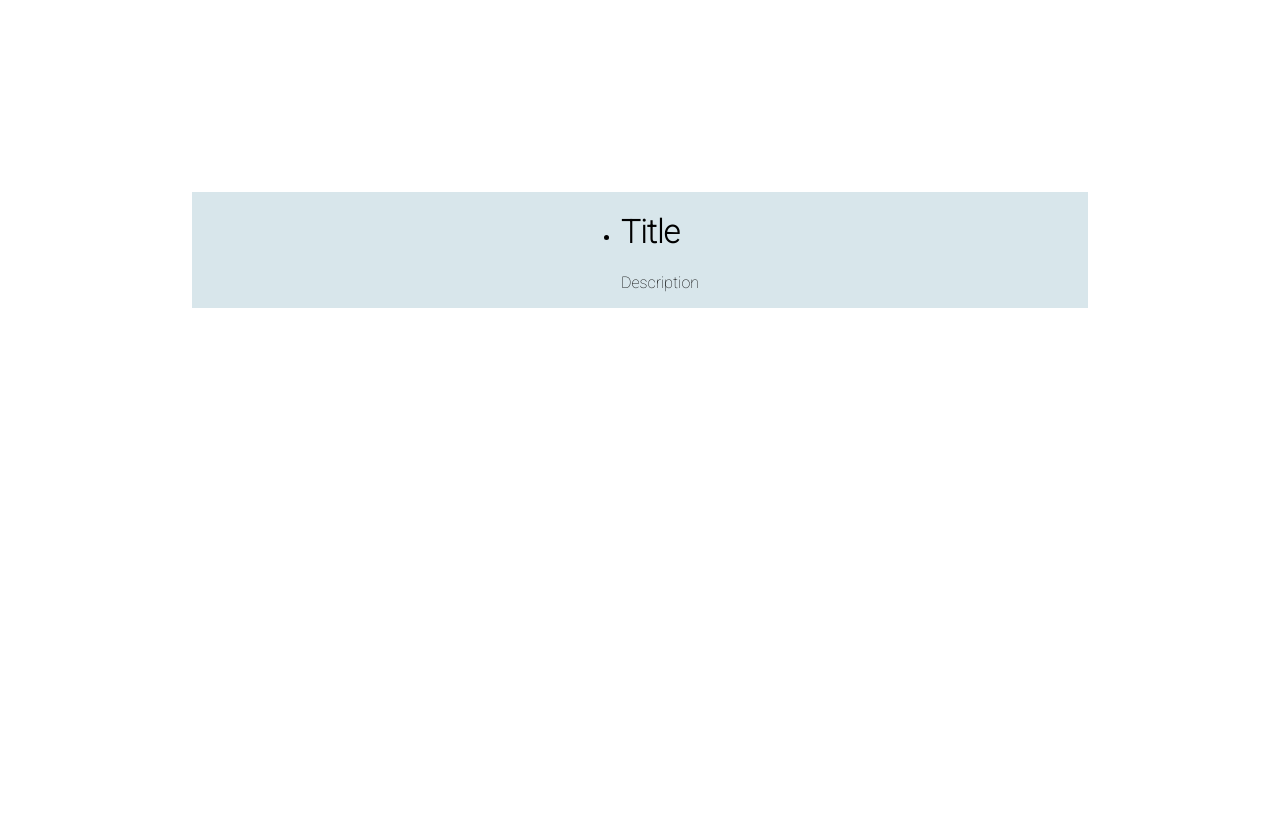
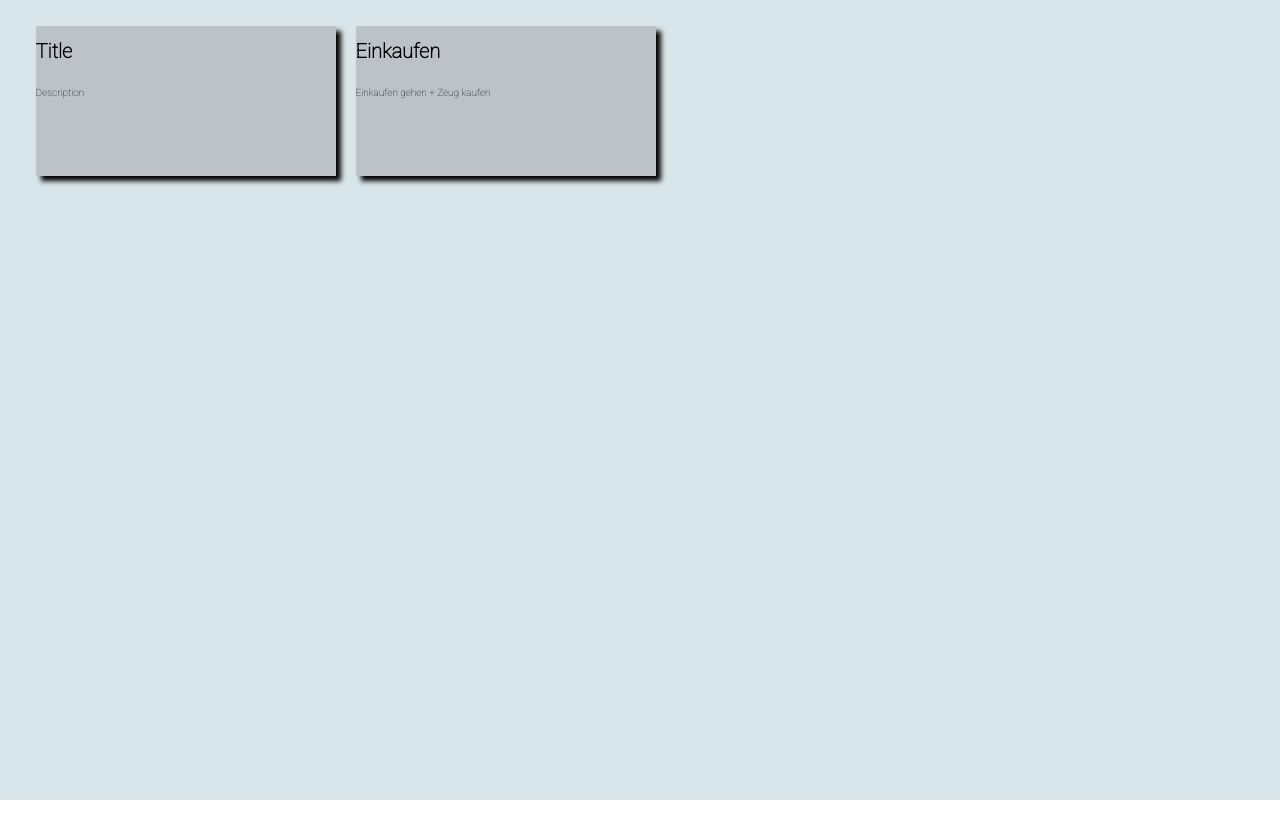
Before and after one commit to DMNKMRT/ToDoApp, a plain HTML site: page index.html in a window 1280 px wide. After the commit the page ends 800 px from the top, so only its background shows below. Drawn offline with Linux system fonts and the light colour scheme.

Commit message:
01.05.2020 21:25

```diff
--- a/index.css
+++ b/index.css
@@ -1,6 +1,20 @@
 html {
   font-size: 10px;
   font-family: 'Roboto', sans-serif;
+}
+
+html {
+  box-sizing: border-box;
+}
+
+* {
+  box-sizing: inherit;;
+}
+
+ul, ol {
+  list-style: none;
+  padding: 0;
+  margin: 0;
 }
 
 html, body {
@@ -14,13 +28,25 @@ html, body {
   display: flex;
   background-color: #d8e6eb;
 
-  justify-content: space-evenly;
   align-items: flex-start;
 
-  margin: 15vw;
-
-  font-size: 1.6rem;
+  padding: 2vh 2vw;
+  width: 100vw;
+  height: 100vh;
 }
 
 
-.todo_item { }
+.todo_item {
+  display: flex;
+  background-color: #bdc2c9;
+  box-shadow:5px 5px 5px black;
+
+  flex-direction: column;
+  align-items: flex-start;
+
+  margin: 1rem;
+
+
+  width: 30rem;
+  height: 15rem;
+}
--- a/index.html
+++ b/index.html
@@ -16,7 +16,15 @@
   <main>
     <!-- ToDo Karten -->
     <ul id="todo_list" class="todo_list">
-      <li id="todo_item" class="todo_item"><h1>Title</h1><p>Description</p></li>
+      <li id="todo_item" class="todo_item">
+        <h1 class="todo_item_title">Title</h1>
+        <p class="todo_item_description">Description</p>
+      </li>
+
+      <li id="todo_item" class="todo_item">
+        <h1 class="todo_item_title">Einkaufen</h1>
+        <p class="todo_item_description">Einkaufen gehen + Zeug kaufen</p>
+      </li>
     </ul>
   </main>
   <footer>
```
